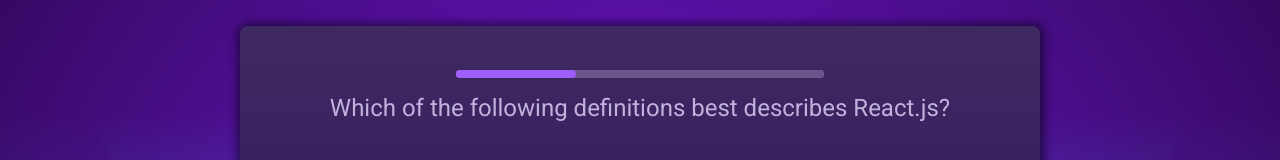
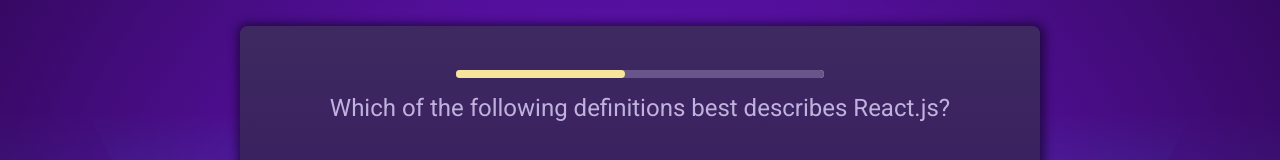
Before and after one commit to PomiHD/ReactQuizApp-Practice, a React (Vite) app: page / in a window 1280 px wide. Shown: the part 185-345 px from the top of the page. Built offline with nearby package versions, Linux system fonts and the light colour scheme.

Commit message:
201. Setting Different Timers Based On The Selected Answer

```diff
--- a/src/components/Question.tsx
+++ b/src/components/Question.tsx
@@ -12,6 +12,13 @@
     isCorrect: null,
   });
 
+  let timer = 10000;
+  if (answer.selectedAnswer) {
+    timer = 1000;
+  }
+  if (answer.isCorrect !== null) {
+    timer = 2000;
+  }
   function handleSelectAnswer(answer) {
     setAnswer({
       selectedAnswer: answer,
@@ -38,7 +45,12 @@
   return (
     <>
       <div id={"question"}>
-        <QuestionTimer onTimeout={onSkipAnswer} maxTime={8000} />
+        <QuestionTimer
+          key={timer}
+          onTimeout={answer.selectedAnswer === "" ? onSkipAnswer : null}
+          maxTime={timer}
+          mode={answerState}
+        />
         <h2>{QUESTIONS[questionIndex].text}</h2>
         <Answers
           answers={QUESTIONS[questionIndex].answers}
--- a/src/components/QuestionTimer.tsx
+++ b/src/components/QuestionTimer.tsx
@@ -1,6 +1,6 @@
 import { useEffect, useState } from "react";
 
-export default function QuestionTimer({ onTimeout, maxTime }) {
+export default function QuestionTimer({ onTimeout, maxTime, mode }) {
   const [timeLeft, setTimeLeft] = useState(maxTime);
 
   useEffect(() => {
@@ -24,7 +24,12 @@
 
   return (
     <>
-      <progress id="question-time" value={timeLeft} max={maxTime}></progress>
+      <progress
+        id="question-time"
+        value={timeLeft}
+        max={maxTime}
+        className={mode}
+      ></progress>
     </>
   );
 }
```
